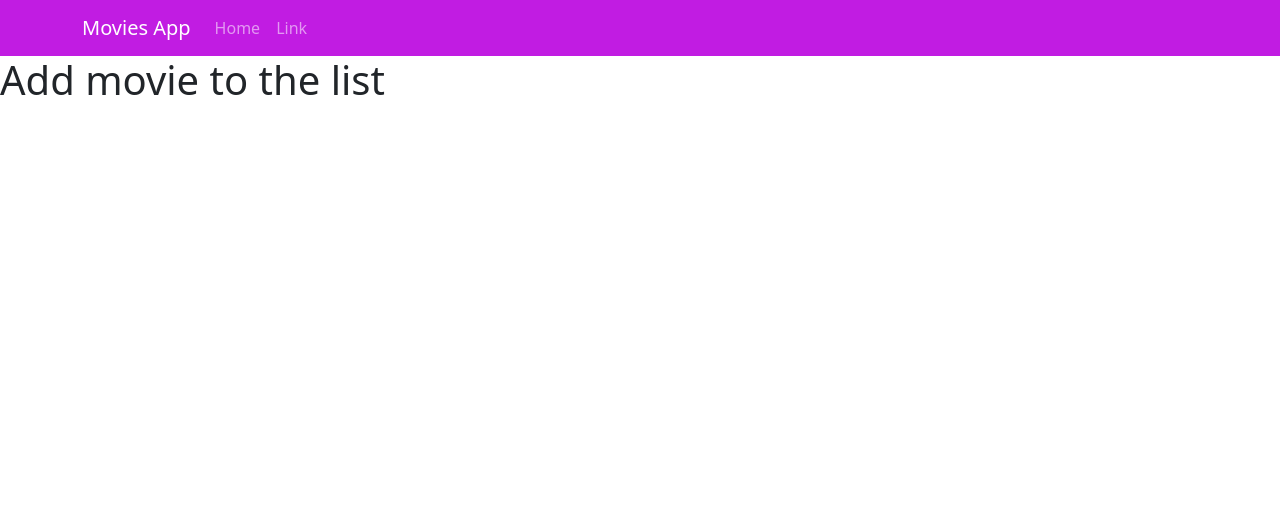
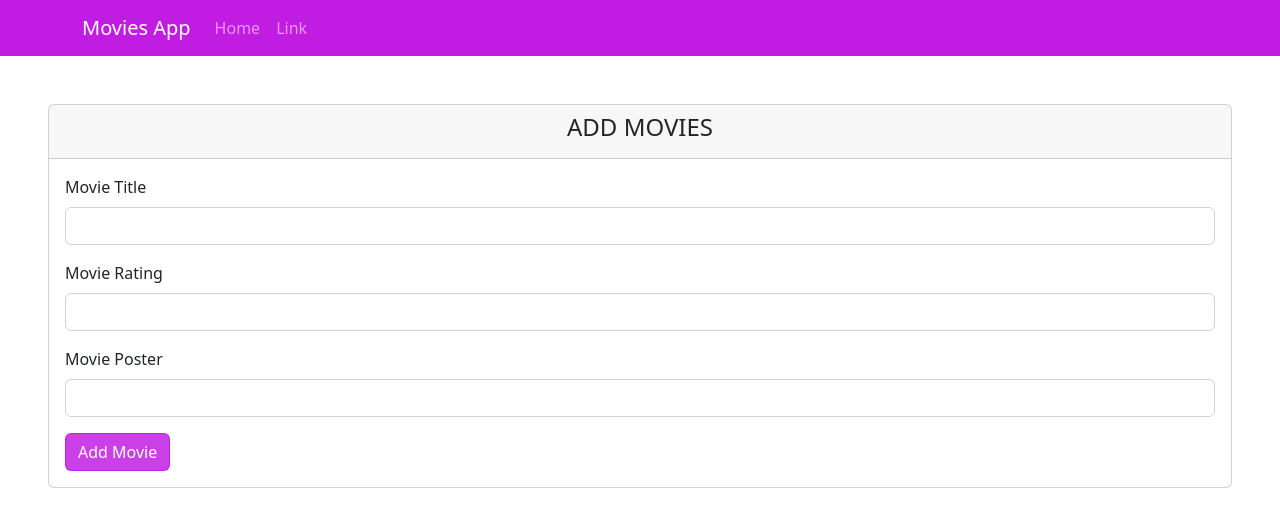
Before and after one commit to ragulpalanisamy/tap-training, a React (Create React App) app in the folder client/: page /add-movie in a window 1280 px wide. Shown: the top 526 px of the page. Built offline with nearby package versions, Linux system fonts and the light colour scheme.

Commit message:
added react bootstrap template in add movie page

```diff
--- a/client/src/pages/addMovie.jsx
+++ b/client/src/pages/addMovie.jsx
@@ -1,17 +1,58 @@
 import { Outlet } from "react-router-dom";
+import { Form, Button, Card } from "react-bootstrap";
+import { useState } from "react";
 
 function AddMovie() {
-    const buildAddMovieForm = () => {
-      return <h1>Add movie to the list</h1>;
+  const AddMovieForm = () => {
+    const [formValues, setFormValues] = useState({});
+
+    const onChangeFormField = (event) => {
+      const { value, name, type } = event.target;
+
+      setFormValues({
+        ...formValues,
+        [name]: type === "number" ? Number(value) : value,
+      });
+    };
+
+    const onClickSubmit = () => {
+      console.log(formValues);
     };
 
     return (
-      <div>
-        <Outlet />
-        {buildAddMovieForm()}
-      </div>
+      <Card className="mt-5 mx-5">
+        <Card.Header className="text-center">
+          <h4>ADD MOVIES</h4>
+        </Card.Header>
+        <Card.Body>
+          <Form.Group className="mb-3" controlId="title">
+            <Form.Label>Movie Title</Form.Label>
+            <Form.Control type="text" name="title" onChange={onChangeFormField} />
+          </Form.Group>
+
+          <Form.Group className="mb-3" controlId="rating">
+            <Form.Label>Movie Rating</Form.Label>
+            <Form.Control type="number" name="rating" onChange={onChangeFormField} />
+          </Form.Group>
+
+          <Form.Group className="mb-3" controlId="poster">
+            <Form.Label>Movie Poster</Form.Label>
+            <Form.Control type="text" name="poster" onChange={onChangeFormField} />
+          </Form.Group>
+          <Button variant="primary" type="button" onClick={onClickSubmit}>
+            Add Movie
+          </Button>
+        </Card.Body>
+      </Card>
     );
-  }
+  };
 
+  return (
+    <div>
+      <Outlet />
+      <AddMovieForm />
+    </div>
+  );
+}
 
 export default AddMovie;
```
